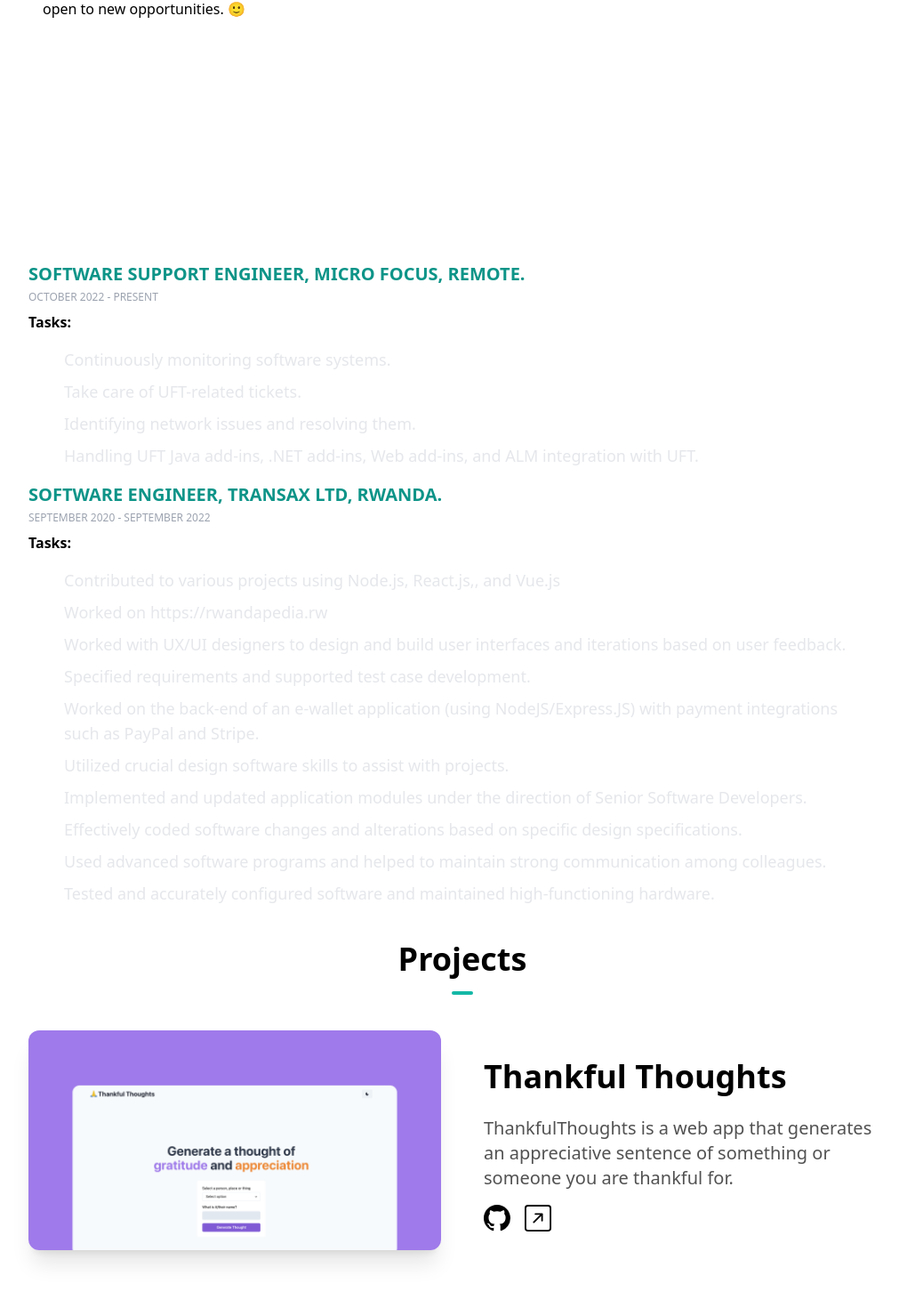
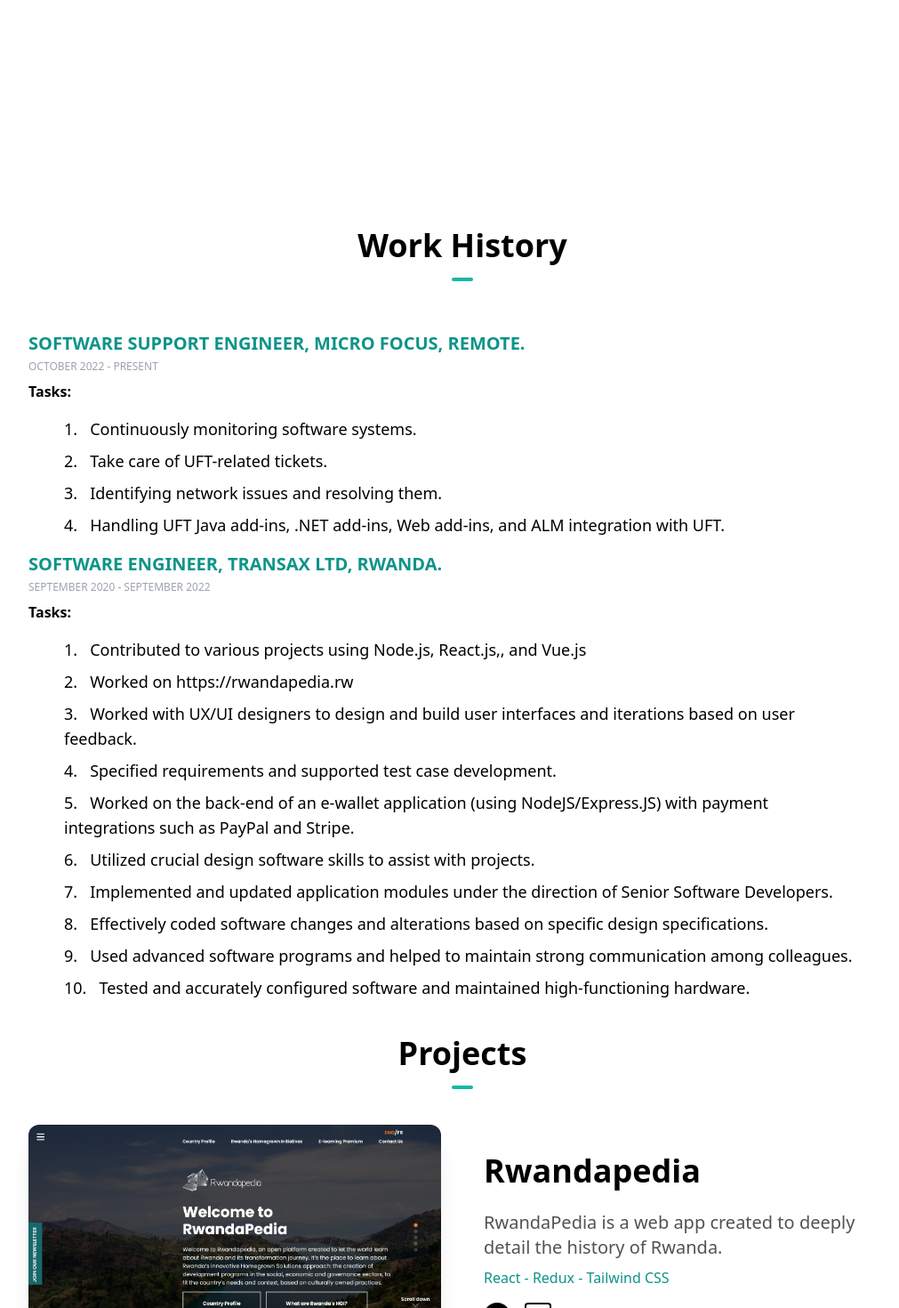
Before and after one commit to ArseneNgenzi/my-portfolio, a Next.js app: page / in a window 1280 px wide. Shown: the part 1324-2794 px from the top of the page at 89% size, without its empty margins (120-1131 px from the left). Built offline with nearby package versions, Linux system fonts and the light colour scheme.

Commit message:
Working on the projectSection

```diff
--- a/components/AboutSection.tsx
+++ b/components/AboutSection.tsx
@@ -23,7 +23,7 @@
 const AboutSection = () => {
   return (
     <section id="about">
-      <div className="my-12 pb-12 md:pt-16 md:pb-48">
+      <div className="my-12 pb-0 md:pt-16 md:pb-48">
         <h1 className="text-center font-bold text-4xl">
           About Me
           <hr className="w-6 h-1 mx-auto my-4 bg-teal-500 border-0 rounded"></hr>
--- a/components/HeroSection.tsx
+++ b/components/HeroSection.tsx
@@ -12,9 +12,9 @@
           <Image
             src="/arsene.png"
             alt=""
-            width={425}
-            height={425}
-            className="rounded-full shadow-2xl"
+            width={400}
+            height={400}
+            className="md:rounded-full shadow-2xl"
           />
         </div>
         <div className="md:mt-2 md:w-3/5">
--- a/components/Navbar.tsx
+++ b/components/Navbar.tsx
@@ -82,16 +82,20 @@
               {currentTheme === "dark" ? (
                 <button
                   onClick={() => setTheme("light")}
-                  className="bg-slate-100 p-2 rounded-xl"
+                  className="bg-slate-100 p-2 rounded-xl text-black flex items-center"
                 >
-                  <RiSunLine size={25} color="black" />
+                  <RiSunLine/>
+                  <span className="pl-1">Light-Mode</span>
+
                 </button>
               ) : (
                 <button
                   onClick={() => setTheme("dark")}
-                  className="bg-slate-100 p-2 rounded-xl"
+                  className="bg-slate-800 p-2 rounded-xl text-white flex items-center"
                 >
-                  <RiMoonFill size={25} />
+                  <RiMoonFill/>
+                  <span className="pl-1">Dark-Mode</span>
+
                 </button>
               )}
             </div>
--- a/components/ProjectsSection.tsx
+++ b/components/ProjectsSection.tsx
@@ -6,19 +6,45 @@
 
 const projects = [
   {
-    name: "Thankful Thoughts",
+    name: "Rwandapedia",
     description:
-      "ThankfulThoughts is a web app that generates an appreciative sentence of something or someone you are thankful for.",
-    image: "/thankfulthoughts.png",
-    github: "https://github.com/hqasmei/thankful-thoughts",
-    link: "https://thankfulthoughts.io/",
+      "RwandaPedia is a web app created to deeply detail the history of Rwanda.",
+    image: "/rwandapedia.jfif",
+    github: "#",
+    link: "https://rwandapedia.rw/",
+    stack: 'React - Redux - Tailwind CSS'
   },
   {
-    name: "PlatoIO",
-    description: "PlatoIO is a to do list app that built using the PERN stack.",
-    image: "/platoio.png",
-    github: "https://github.com/hqasmei/platoio",
-    link: "https://platoio.com/register",
+    name: "Murambi HCC",
+    description: "MURAMBI HCC is a website created for Murambi Honey in partnership with SERUKA.",
+    image: "/murambi.png",
+    github: "https://github.com/ArseneNgenzi/murambiHCC",
+    link: "https://murambi-hcc.netlify.app/",
+    stack: 'JQuery - Bootstrap - HTML - CSS'
+  },
+  {
+    name: "Housing Protector",
+    description: "Housing Protector is a website created for a Rwandan company, working from France called housing protector",
+    image: "/murambi.png",
+    github: "https://github.com/ArseneNgenzi/murambiHCC",
+    link: "https://murambi-hcc.netlify.app/",
+    stack: 'JQuery - Bootstrap - HTML - CSS'
+  },
+  {
+    name: "Murambi HCC",
+    description: "MURAMBI HCC is a website created for Murambi Honey in partnership with SERUKA.",
+    image: "/murambi.png",
+    github: "https://github.com/ArseneNgenzi/murambiHCC",
+    link: "https://murambi-hcc.netlify.app/",
+    stack: 'JQuery - Bootstrap - HTML - CSS'
+  },
+  {
+    name: "Murambi HCC",
+    description: "MURAMBI HCC is a website created for Murambi Honey in partnership with SERUKA.",
+    image: "/murambi.png",
+    github: "https://github.com/ArseneNgenzi/murambiHCC",
+    link: "https://murambi-hcc.netlify.app/",
+    stack: 'JQuery - Bootstrap - HTML - CSS'
   },
   {
     name: "Kator Family Photos",
@@ -57,9 +83,10 @@
                   </div>
                   <div className="mt-8 md:w-1/2">
                     <h1 className="text-4xl font-bold mb-6">{project.name}</h1>
-                    <p className="text-xl leading-7 mb-4 text-neutral-600 dark:text-neutral-400">
+                    <p className="text-xl leading-7 mb-2 text-neutral-600 dark:text-neutral-400">
                       {project.description}
                     </p>
+                    <p className="text-teal-600 pb-4"> {project.stack}</p>
                     <div className="flex flex-row align-bottom space-x-4">
                       <Link href={project.github} target="_blank">
                         <BsGithub
--- a/components/SingleWork.tsx
+++ b/components/SingleWork.tsx
@@ -7,8 +7,9 @@
 
 	return (
 		<div className="border-solid border-sky-500 flex flex-col ">
+
 			<div className="">
-				<div className="md:flex font-black md:text-xl text-teal-600 md:pt-4 uppercase">
+				<div className="md:flex font-black md:text-xl text-teal-600 pt-4 uppercase">
 					<p>{work.role},</p> &nbsp;
 					<p>{work.company},</p>&nbsp;
 					<p>{work.jobLocation}.</p>
@@ -16,13 +17,13 @@
                 <p className="text-xs text-gray-400 pt-1">{work.jobDate}</p>
 			</div>
             <h1 className="font-black py-2">Tasks:</h1>
-            <ul className="px-10 flex flex-col justify-center items-start">
+            <div className="px-3 md:px-10 flex flex-col justify-center items-start">
                 {work.jobTasks.map((task:string,id:any) => {
                     return (
-                        <p className="list-decimal pt-2 text-lg text-gray-200" key={id}> {task}</p>
+                        <p className=" pt-2 text-lg" key={id}>{++id}. &nbsp; {task}</p>
                     )
                 })}
-            </ul>
+            </div>
 		</div>
 	);
 };
--- a/components/WorkHistory.tsx
+++ b/components/WorkHistory.tsx
@@ -50,6 +50,10 @@
 
   return (
     <div>
+        <h1 className="mt-0 mb-10 text-center font-bold text-4xl">
+        Work History
+        <hr className="w-6 h-1 mx-auto my-4 bg-teal-500 border-0 rounded"></hr>
+      </h1>
         {jobs.map((job,id) => {
             // console.log('JOB: ', job)
             return (
```
Also changed, not shown: public/murambi.png (added), public/rwandapedia.jfif (added).
